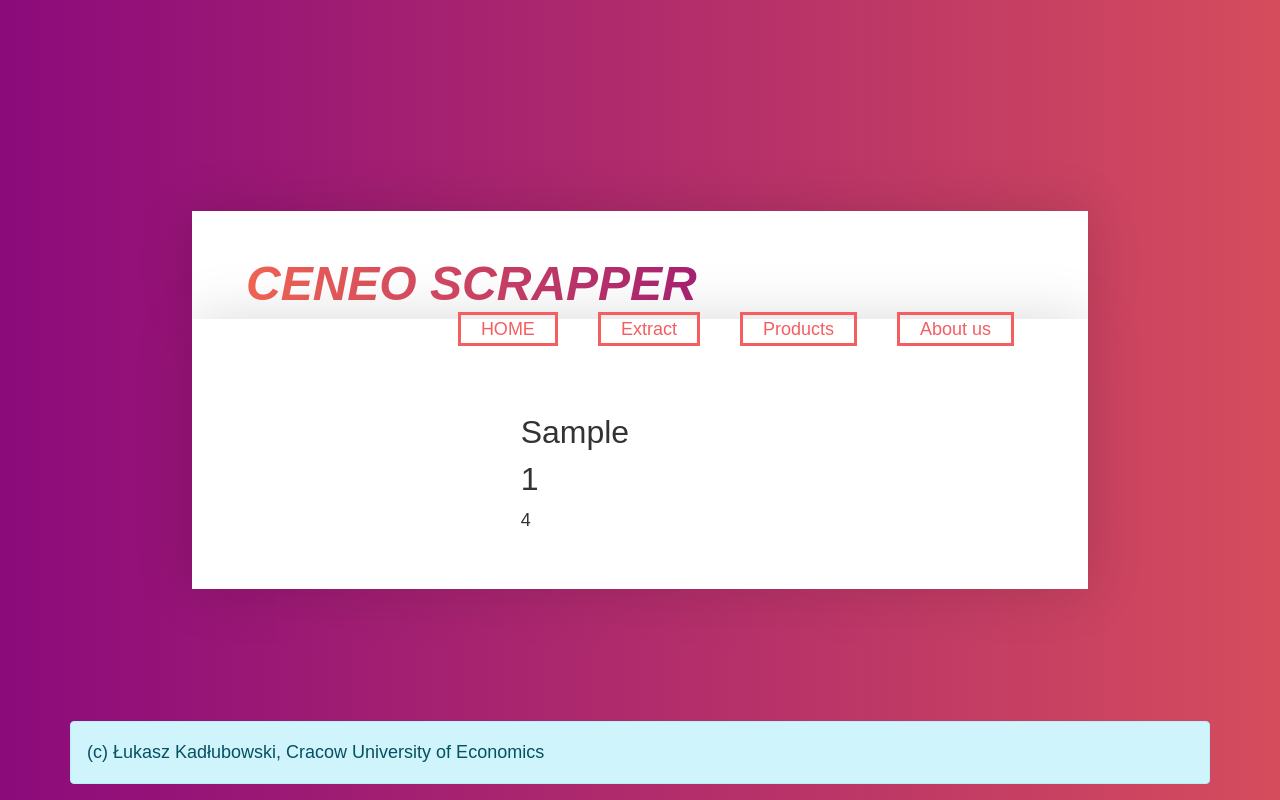
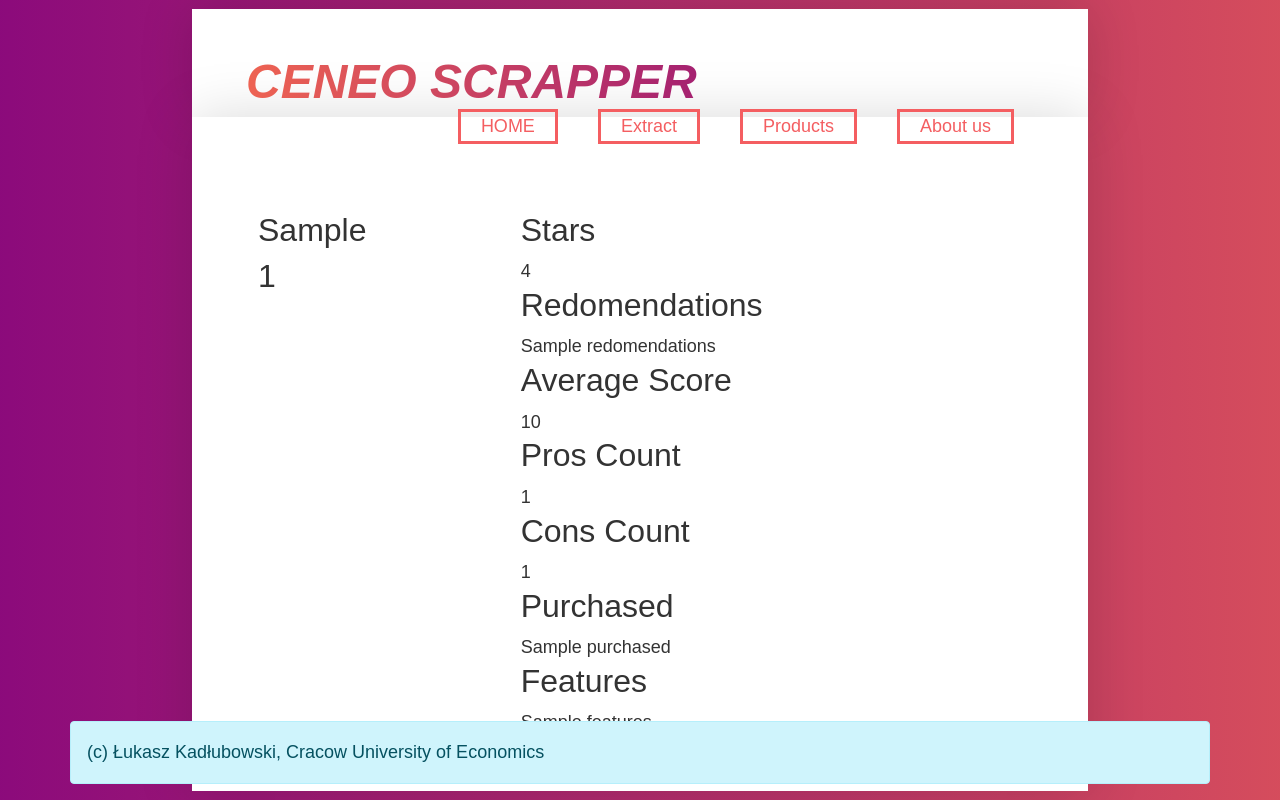
Before and after one commit to Liddeldiiz/CeneoScrapperAI, a Flask app: template app/templates/product.html.jinja in a window 1280 px wide. Run offline with Flask 2, Linux system fonts and the light colour scheme; the template is opened without the code that fills it: most values are stand-ins (such as "Sample title", 1, 10 or a date in 2020).

Commit message:
2021-06-01 ŁK

```diff
--- a/app/templates/product.html.jinja
+++ b/app/templates/product.html.jinja
@@ -1,12 +1,41 @@
 {% extends "layout.html.jinja" %}
 
-{% block middle %}
+{% block left %}
     <h2> {{ productBrand }} </h2>
     <h2> {{  productID  }} </h2>
+{% endblock left %}
+
+{% block middle %}
     <!--<img src="app/static/Graphs/stars.png">-->
     <div>
-        {{ stars }}
-
+        <div>
+            <h2> Stars </h2>
+            {{ stars }}
+        </div>
+        <div>
+            <h2> Redomendations </h2>
+            {{ redomendations }}
+        </div>
+        <div>
+            <h2> Average Score </h2>
+            {{ averageScore }}
+        </div>
+        <div>
+            <h2> Pros Count </h2>
+            {{ prosCount }}
+        </div>
+        <div>
+            <h2> Cons Count </h2>
+            {{ consCount }}
+        </div>
+        <div>
+            <h2> Purchased </h2>
+            {{ purchased }}
+        </div>
+        <div>
+            <h2> Features </h2>
+            {{ features }}
+        </div>
     </div>
 
 
```
Also changed, not shown: app/routes.py (+25 -2 lines).
